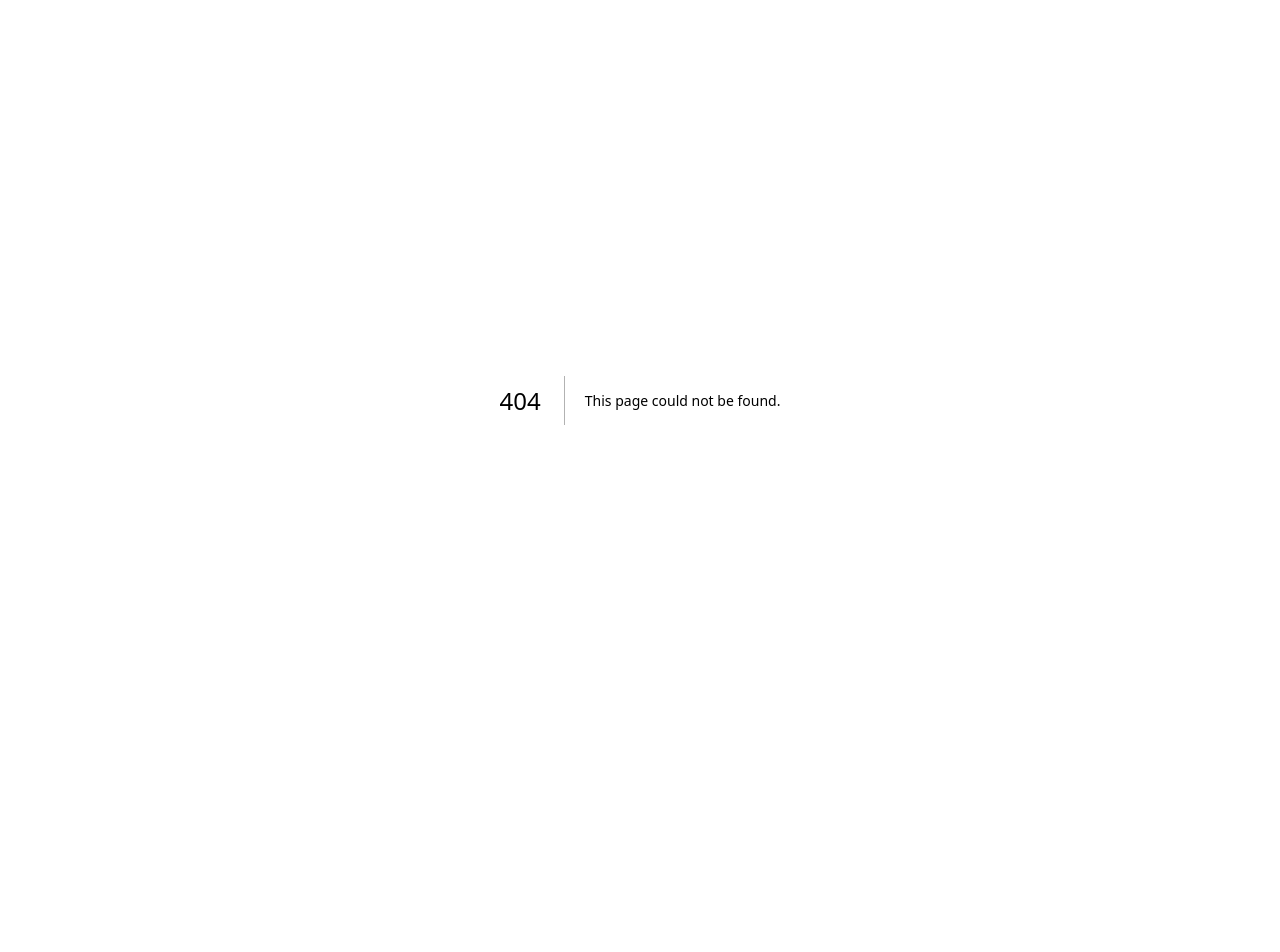
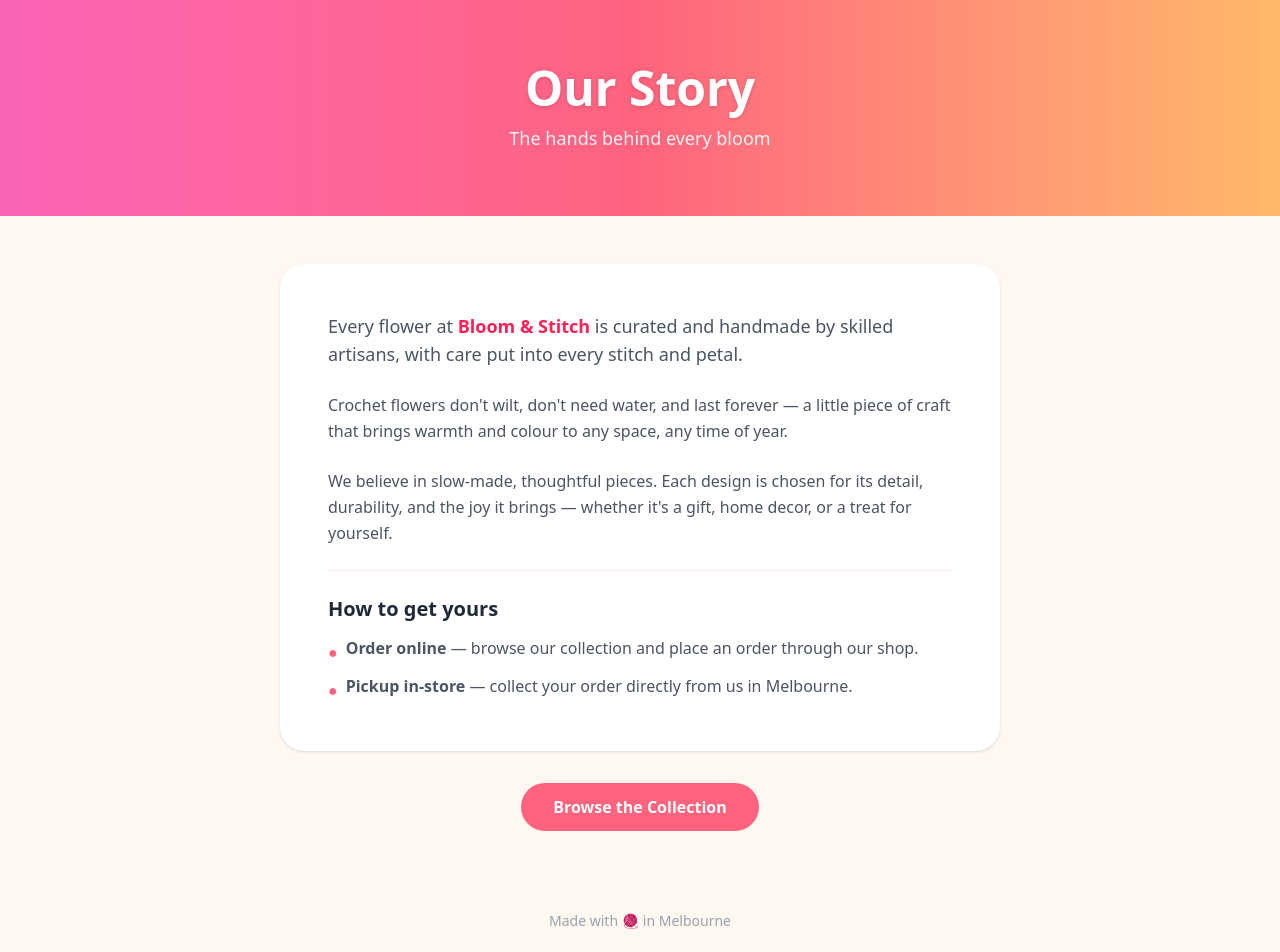
Before and after one commit to kimthu123/flower-shop, a Next.js app in the folder frontend/: page /about in a window 1280 px wide. Before the commit this address had no page. Shown: the top 952 px of the page. Before the commit the page ends 800 px from the top, so only its background shows below. Built offline with nearby package versions, Linux system fonts and the light colour scheme.

Commit message:
feat: add about page and nav link

```diff
--- /dev/null
+++ b/frontend/app/about/page.tsx
@@ -0,0 +1,63 @@
+import Link from 'next/link';
+
+export default function AboutPage() {
+  return (
+    <main className="min-h-screen">
+      <header className="bg-gradient-to-r from-pink-400 via-rose-400 to-orange-300 px-6 py-16 text-center">
+        <h1 className="text-4xl sm:text-5xl font-bold text-white drop-shadow-sm">
+          Our Story
+        </h1>
+        <p className="mt-3 text-white/90 text-lg">
+          The hands behind every bloom
+        </p>
+      </header>
+
+      <section className="px-6 py-12 max-w-3xl mx-auto">
+        <div className="bg-white rounded-3xl shadow-sm p-8 sm:p-12 space-y-6 text-gray-600 leading-relaxed">
+          <p className="text-lg">
+            Every flower at <span className="font-bold text-rose-500">Bloom & Stitch</span> is
+            curated and handmade by skilled artisans, with care put into every stitch and petal.
+          </p>
+
+          <p>
+            Crochet flowers don&apos;t wilt, don&apos;t need water, and last forever — a little
+            piece of craft that brings warmth and colour to any space, any time of year.
+          </p>
+
+          <p>
+            We believe in slow-made, thoughtful pieces. Each design is chosen for its detail,
+            durability, and the joy it brings — whether it&apos;s a gift, home decor, or a
+            treat for yourself.
+          </p>
+
+          <div className="border-t border-pink-100 pt-6">
+            <h2 className="font-bold text-xl text-gray-800 mb-3">How to get yours</h2>
+            <ul className="space-y-2">
+              <li className="flex items-start gap-2">
+                <span className="text-rose-400 mt-1">●</span>
+                <span><strong>Order online</strong> — browse our collection and place an order through our shop.</span>
+              </li>
+              <li className="flex items-start gap-2">
+                <span className="text-rose-400 mt-1">●</span>
+                <span><strong>Pickup in-store</strong> — collect your order directly from us in Melbourne.</span>
+              </li>
+            </ul>
+          </div>
+        </div>
+
+        <div className="mt-8 text-center">
+          <Link
+            href="/"
+            className="inline-block bg-rose-400 hover:bg-rose-500 text-white font-bold px-8 py-3 rounded-full transition-colors"
+          >
+            Browse the Collection
+          </Link>
+        </div>
+      </section>
+
+      <footer className="text-center py-8 text-gray-400 text-sm">
+        Made with 🧶 in Melbourne
+      </footer>
+    </main>
+  );
+}
--- a/frontend/app/page.tsx
+++ b/frontend/app/page.tsx
@@ -14,6 +14,11 @@ export default async function Home() {
         <p className="mt-3 text-white/90 text-lg">
           Handmade crochet flowers, made with love in Melbourne
         </p>
+        <nav className="mt-4">
+          <Link href="/about" className="text-white/90 hover:text-white underline text-sm font-medium">
+            Our Story
+          </Link>
+        </nav>
       </header>
 
       <section className="px-6 py-12 max-w-6xl mx-auto">
```
